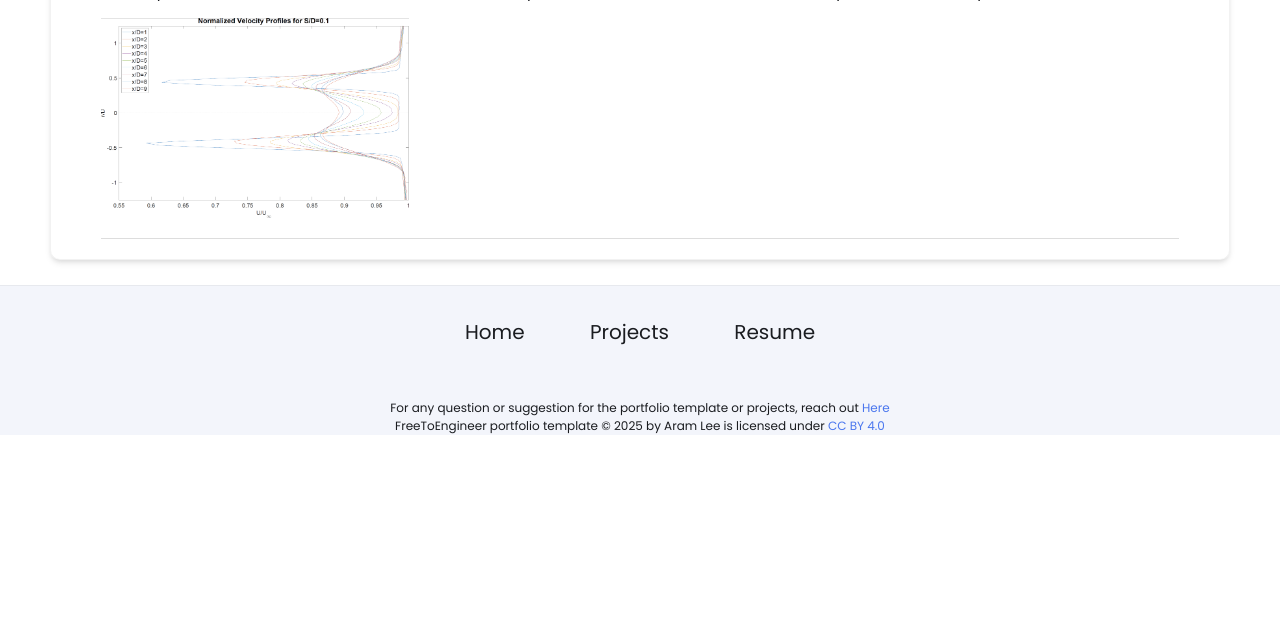
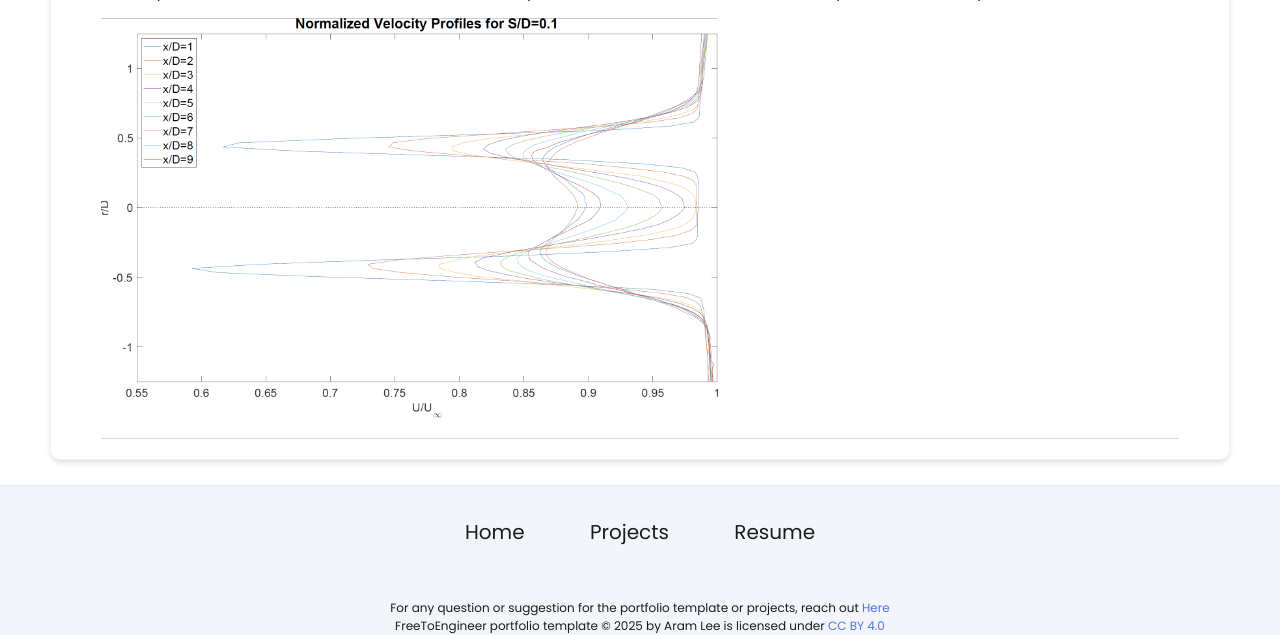
Before and after one commit to rileytinianov/rileytinianov.github.io, a Jekyll site: the page built from _projects/Turbine Design/index.md, in a window 1280 px wide. Shown: the part 2044-2679 px from the top of the page. Built offline with Jekyll 4.4.1, drawn with Linux system fonts in a browser that asks for light colours; before the commit the page ends 2479 px from its top, so only the background shows below that.

Commit message:
Update index.md

```diff
--- a/_projects/Turbine Design/index.md
+++ b/_projects/Turbine Design/index.md
@@ -40,7 +40,7 @@ I assisted in research confirming an annular wake model for airborne wind turbin
 
 The air pressure was measured at various distances beyond the disc to find the affected velocity across the wake profile.
 <div style="display: flex; gap: 10px;">
-  <img src="/imagesreal/AL10v1.png" height="200" alt="Hub1">
+  <img src="/imagesreal/AL10v1.png" height="400" alt="Hub1">
 </div>
 
 ---
```
